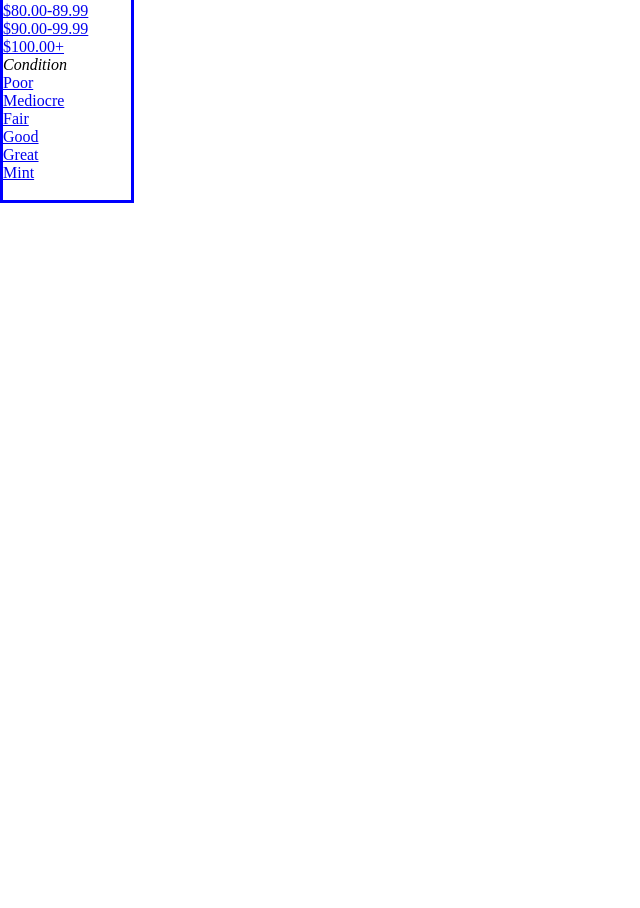
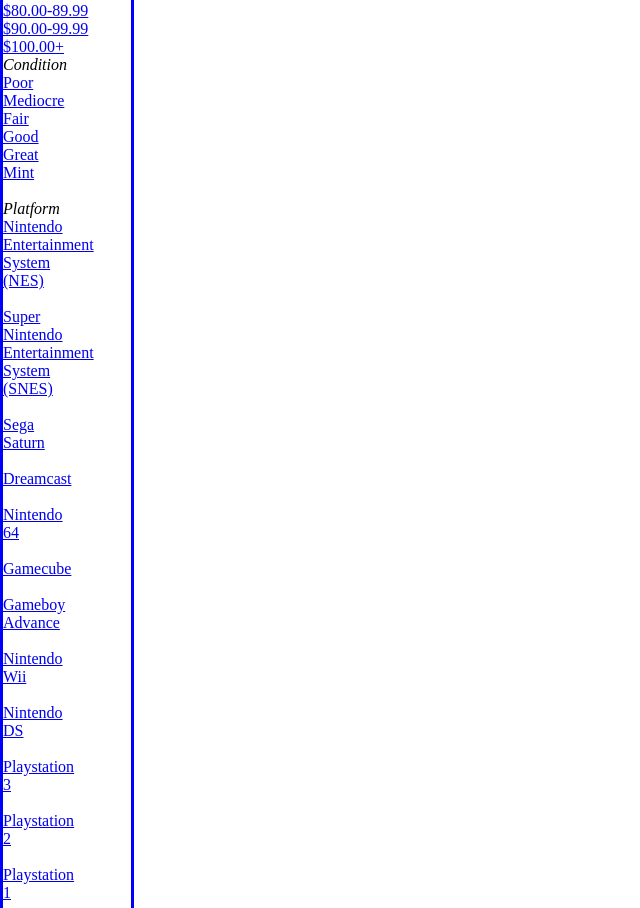
Before and after one commit to JimUpdike/PreownedFun, a PHP site: page / in a window 1280 px wide. Shown: the part 269-1177 px from the top of the page, without its empty margins (0-640 px from the left). Run offline with PHP 8.4, Linux system fonts and the light colour scheme; data comes from the database, SQL or seed files in the repository.

Commit message:
added platform to  the navigation bar and added Computer as an option under postAgame.php

```diff
--- a/index.php
+++ b/index.php
@@ -42,11 +42,11 @@
 		<a href="naviBar.php?Column=Price&&Type=100.00">$100.00+</a>
 			</li>
 		   </li>
+
 		    <br/>
 			<li class=browseLIHeader>
 			Condition
 		 </li>
-
 		 <li class=browseLI>
 			<a href="naviBar.php?Column=Condition&&Type=Poor">Poor </a>
 		</li>
@@ -64,6 +64,70 @@
 		</li>
 		 <li class=browseLI>
 			<a href="naviBar.php?Column=Condition&&Type=Mint">Mint </a>
+		</li>
+		    <br/>
+			<li class=browseLIHeader>
+			Platform
+		 </li>
+		 <li class=browseLI>
+			<a href="naviBar.php?Column=Platform&&Type=Nintendo Entertainment System (NES)">Nintendo Entertainment System (NES)</a>
+		</li>
+			<br/>
+		 <li class=browseLI>
+			<a href="naviBar.php?Column=Platform&&Type=Super Nintendo Entertainment System (NES)">Super Nintendo Entertainment System (SNES)</a>
+		</li>
+			<br/>
+		 <li class=browseLI>
+			<a href="naviBar.php?Column=Platform&&Type=Sega Saturn">Sega Saturn</a>
+		</li>
+			<br/>
+
+		 <li class=browseLI>
+			<a href="naviBar.php?Column=Platform&&Type=Dreamcast">Dreamcast</a>
+		</li>
+			<br/>
+		 <li class=browseLI>
+			<a href="naviBar.php?Column=Platform&&Type=Nintendo 64">Nintendo 64</a>
+		</li>
+			<br/>
+		 <li class=browseLI>
+			<a href="naviBar.php?Column=Platform&&Type=Gamecube">Gamecube</a>
+		</li>
+			<br/>
+		 <li class=browseLI>
+			<a href="naviBar.php?Column=Platform&&Type=Gameboy Advance">Gameboy Advance</a>
+		</li>
+			<br/>
+		 <li class=browseLI>
+			<a href="naviBar.php?Column=Platform&&Type=Nintendo Wii">Nintendo Wii</a>
+		</li>
+			<br/>
+		 <li class=browseLI>
+			<a href="naviBar.php?Column=Platform&&Type=Nintendo DS">Nintendo DS</a>
+		</li>
+			<br/>
+		 <li class=browseLI>
+			<a href="naviBar.php?Column=Platform&&Type=Playstation 3">Playstation 3</a>
+		</li>
+			<br/>
+		 <li class=browseLI>
+			<a href="naviBar.php?Column=Platform&&Type=Playstation 2">Playstation 2</a>
+		</li>
+			<br/>
+		 <li class=browseLI>
+			<a href="naviBar.php?Column=Platform&&Type=Playstation 1">Playstation 1</a>
+		</li>
+			<br/>
+		 <li class=browseLI>
+			<a href="naviBar.php?Column=Platform&&Type=Xbox">Xbox</a>
+		</li>
+			<br/>
+		 <li class=browseLI>
+			<a href="naviBar.php?Column=Platform&&Type=Xbox 360">Xbox 360</a>
+		</li>
+			<br/>
+		 <li class=browseLI>
+			<a href="naviBar.php?Column=Platform&&Type=Computer">Computer</a>
 		</li>
 		</ul>
 
--- a/postAgame.php
+++ b/postAgame.php
@@ -34,7 +34,7 @@ include "db_connect.php";
 
 <tr><td>Year:</td><td><input type="text" name="yearMade"/></td></tr>
 
-<tr><td>Rating:</td><td>
+<tr><td>ESRB Rating:</td><td>
 <select name="rating">
 <option>N/A</option>
 <option>Early Childhood (EC)</option>
@@ -79,7 +79,7 @@ include "db_connect.php";
 <option>Playstation 1</option>
 <option>Xbox 360</option>
 <option>Xbox</option>
-
+<option>Computer</option>
 </select></td></tr>
 </table>
 
--- a/result.php
+++ b/result.php
@@ -18,7 +18,7 @@
 		$platform = $_GET['console'];
 
 
-		$query = "select currentpostings.*, userrep.username, userrep.rating from currentpostings inner join userrep on currentpostings.seller_id = userrep.id where gamename like '%%'";
+		$query = "select currentPostings.*, userRep.username, userRep.rating from currentPostings inner join userRep on currentPostings.seller_id = userRep.id where gamename like '%%'";
 		if($gamename != null) {
 			$query .= " and gamename like '%$gamename%'";
 		}
@@ -38,7 +38,6 @@
 			$query .= " and platform like '$platform'";
 		}
 		$query .= ";";
-
 		$result = mysqli_query($db, $query) or die ("ERROR SELECTING");
 	?>
 
```
